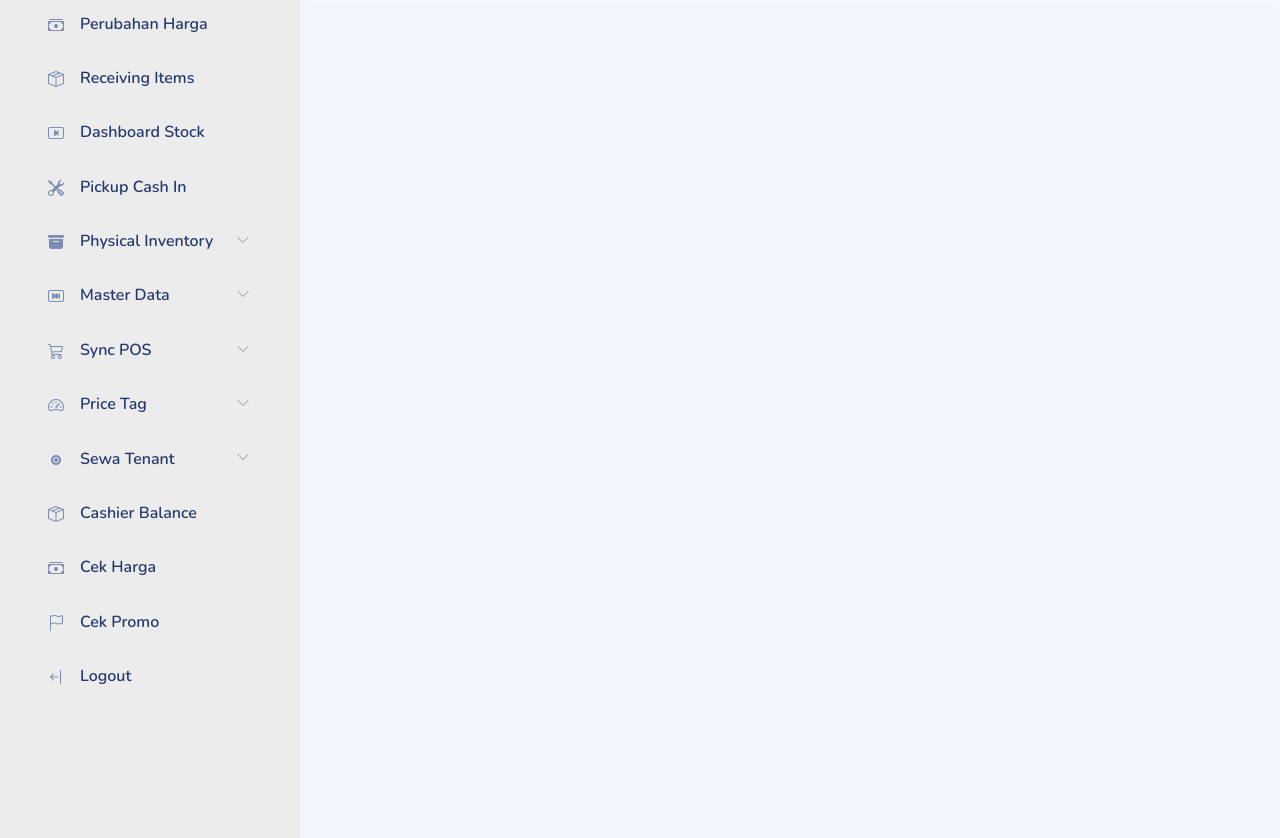
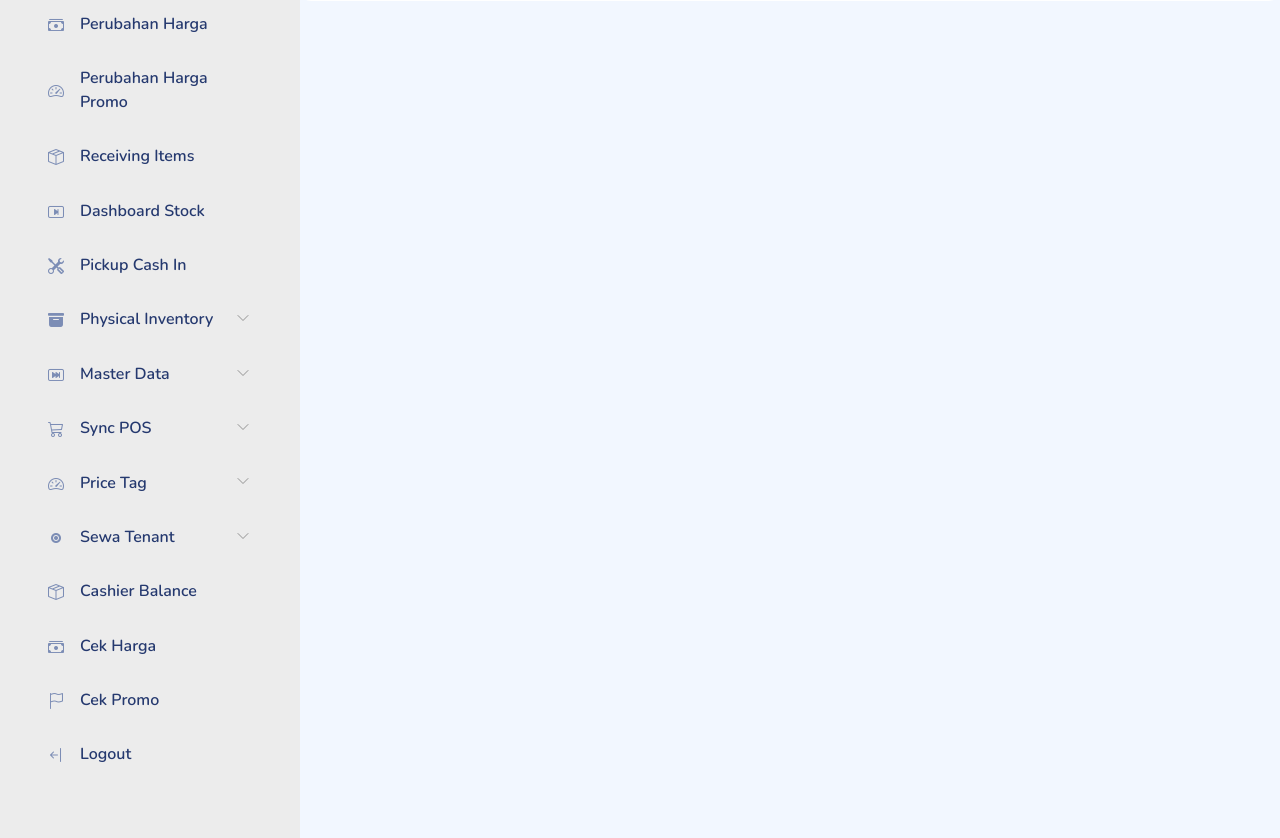
Before and after one commit to banuaril10/pi, a PHP site: page /cashier_balance.php?tgl_awal=1 in a window 1280 px wide. Shown: the part 268-1106 px from the top of the page. Run offline with PHP 8.4, Linux system fonts and the light colour scheme; the visitor is signed in with stand-in values (Sample User, id 1); data that the repository does not hold is empty; some libraries are stand-ins or nearby versions.

Commit message:
commit message

```diff
--- a/components/sidebar.php
+++ b/components/sidebar.php
@@ -28,6 +28,13 @@
 					<a href="cekperubahanharga.php" class='sidebar-link'>
 						<i class="bi bi-cash-stack"></i>
 						<span>Perubahan Harga</span>
+					</a>
+				</li>
+
+				<li class="sidebar-item">
+					<a href="mitemspromo_live.php" class='sidebar-link'>
+						<i class="bi bi-tags-fill"></i>
+						<span>Perubahan Harga Promo</span>
 					</a>
 				</li>
 
@@ -170,9 +177,6 @@
 						<li class="submenu-item ">
 							<a href="mitemspromo.php">Harga Promo</a>
 						</li>
-						<li class="submenu-item ">
-							<a href="mitemspromo_live.php">Harga Promo Live</a>
-						</li>
 					</ul>
 				</li>
 
@@ -217,6 +221,17 @@
 						<span>Perubahan Harga</span>
 					</a>
 				</li>
+
+
+				<li class="sidebar-item">
+					<a href="mitemspromo_live.php" class='sidebar-link'>
+						<i class="bi bi-tags-fill"></i>
+						<span>Perubahan Harga Promo</span>
+					</a>
+				</li>
+
+
+
 				<li class="sidebar-item  has-sub">
 					<a href="#" class='sidebar-link'>
 						<i class="bi bi-stack"></i>
@@ -247,9 +262,7 @@
 						<li class="submenu-item ">
 							<a href="mitemspromo.php">Harga Promo</a>
 						</li>
-						<li class="submenu-item ">
-							<a href="mitemspromo_live.php">Harga Promo Live</a>
-						</li>
+
 					</ul>
 				</li>
 
```
